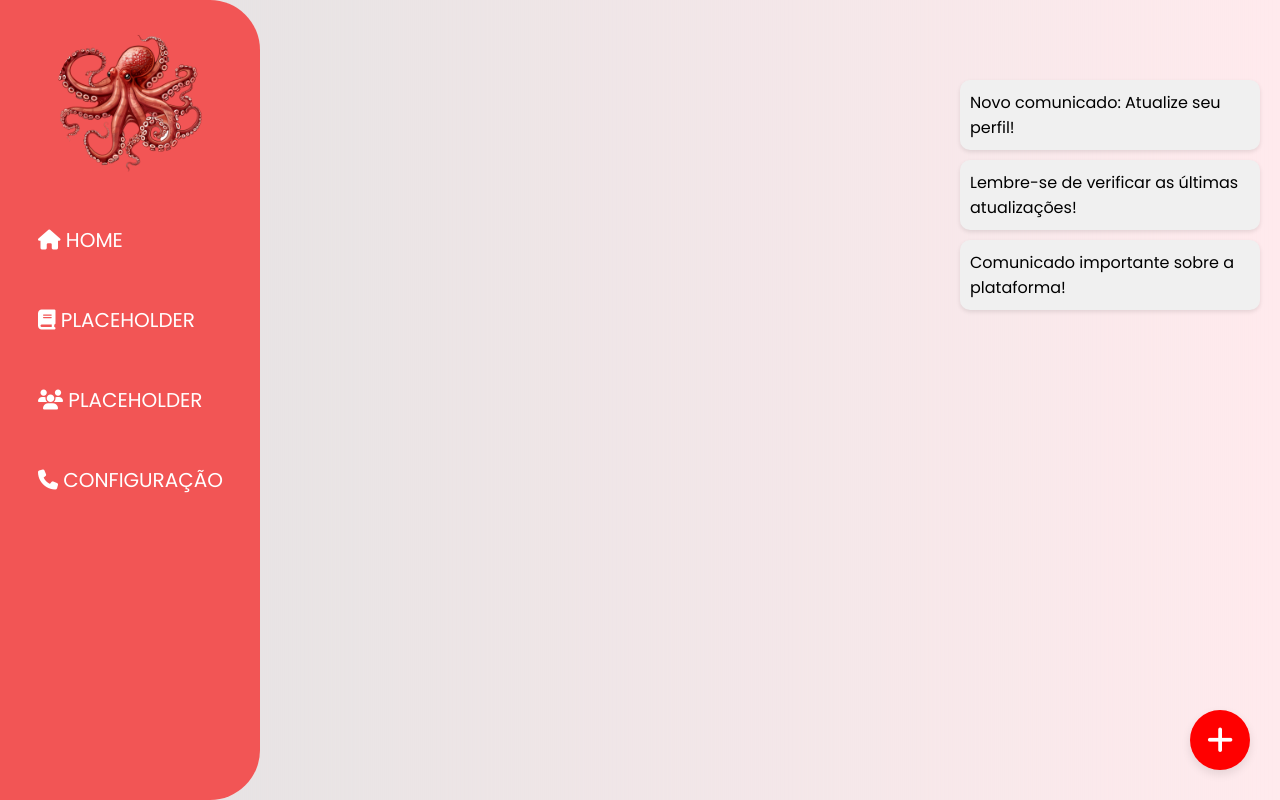
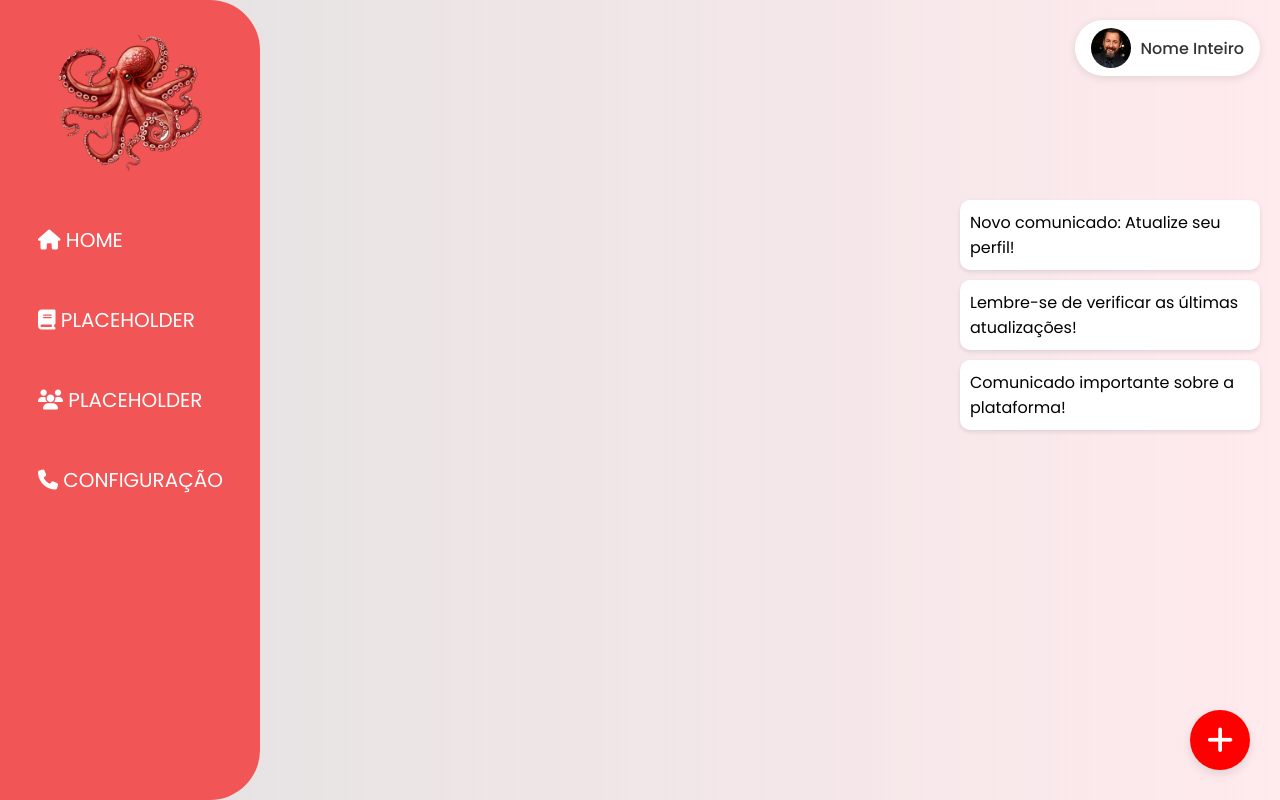
Before and after one commit to pucus-pr/pucus-3-semestre, a PHP site: page /app/Views/Home.html in a window 1280 px wide. Run offline with PHP 8.4, Linux system fonts and the light colour scheme.

Commit message:
front part5

```diff
--- a/app/Views/Home.html
+++ b/app/Views/Home.html
@@ -18,6 +18,17 @@
 </head>
 
 <body>
+
+    <div class="perfil-topo">
+        <img src="img/adan.png" alt="Foto de Perfil">
+        <span>Nome Inteiro</span>
+        <div class="perfil-menu">
+            <button onclick="window.location.href='/perfil'">Perfil</button>
+            <button onclick="logout()">Logout</button>
+          </div>
+
+    </div>
+
 
 <!-- Sidebar -->
 <nav>
@@ -62,7 +73,7 @@
                 <h1>Arthur Sales Major</h1>
                 <p id="postDate">12/02/2025</p>
             </div>
-            <button class="closeBtn"><i class="fas fa-times"></i></button>
+            <button type="button" class="closeBtn"><i class="fas fa-times"></i></button>
         </div>
 
         <div class="textt">
@@ -72,10 +83,10 @@
 
         <div class="button-group">
             <!-- Botão para adicionar imagem (corrigido - sem ícone duplicado) -->
-            <button id="addimgPostBtn"> Adicionar Imagem</button>
+            <button type="button"id="addimgPostBtn"> Adicionar Imagem</button>
 
             <!-- Botão de mais opções -->
-            <button id="moreOptionsBtn"><i class="fas fa-filter"></i> Filtrar</button>
+            <button type="button" id="moreOptionsBtn"><i class="fas fa-filter"></i> Filtrar</button>
 
             <!-- Opções adicionais -->
             <div id="moreOptions" style="display: none;">
@@ -237,7 +248,7 @@
                 </div>
             </div>
             <div class="postDescription">
-                <p>Lorem ipsum dolor sit amet consectetur adipisicing elit. Velit beatae magnam ab delectus!</p>
+                <p>Eu amo o pucus!</p>
             </div>
             <div class="postmid">
                 <img src="img/adan.png" alt="">
@@ -262,7 +273,37 @@
         midia.appendChild(novoPost);
     }
     </script>
+    <script>
+        function showDropdown() {
+  document.getElementById("dropdown").style.display = "block";
+}
 
+function hideDropdown() {
+  document.getElementById("dropdown").style.display = "none";
+}
+
+function goHome() {
+  window.location.href = "/home";
+}
+
+async function logout() {
+  try {
+    await fetch('/api/logout', {
+      method: 'POST' // ou 'GET', conforme seu backend espera
+    });
+
+    // Limpa dados locais (se estiver usando localStorage)
+    localStorage.removeItem('userId');
+
+    // Redireciona para login
+    window.location.href = "/login";
+  } catch (err) {
+    console.error("Erro ao fazer logout:", err);
+    alert("Erro ao sair. Tente novamente.");
+  }
+}
+
+    </script>
 
 
 </body>
--- a/public/css/nav.css
+++ b/public/css/nav.css
@@ -262,14 +262,14 @@ nav ul li a:hover:before {
 /* Comunicados */
 .comunicados {
     position: fixed;
-    top: 80px; /* Ajuste a posição conforme necessário */
+    top: 200px; /* Ajuste a posição conforme necessário */
     right: 20px;
-    z-index: 2;
+    z-index: 0;
     max-width: 300px;
 }
 
 .comunicado {
-    background-color: #f0f0f0;
+    background-color: #ffffff;
     border-radius: 10px;
     padding: 10px;
     margin-bottom: 10px;
@@ -535,3 +535,68 @@ nav ul li a:hover:before {
     width: 18px;
     height: 18px;
 }
+
+
+
+.perfil-topo {
+    position: fixed;
+    top: 20px;
+    right: 20px;
+    display: flex;
+    align-items: center;
+    background-color: #fff;
+    padding: 8px 16px;
+    border-radius: 30px;
+    box-shadow: 0 2px 8px rgba(0, 0, 0, 0.1);
+    z-index: 0;
+    font-family: 'Poppins', sans-serif;
+}
+
+.perfil-topo img {
+    width: 40px;
+    height: 40px;
+    border-radius: 50%;
+    object-fit: cover;
+    margin-right: 10px;
+}
+
+.perfil-topo span {
+    font-size: 16px;
+    font-weight: 500;
+    color: #333;
+}
+
+
+.perfil-topo:hover .perfil-menu {
+    display: flex;
+    flex-direction: column;
+}
+
+.perfil-menu {
+    display: none;
+    position: absolute;
+    top: 60px;
+    right: 0;
+    background-color: white;
+    box-shadow: 0 4px 8px rgba(0,0,0,0.1);
+    border-radius: 10px;
+    padding: 10px;
+    z-index: 0;
+    width: 140px;
+}
+
+.perfil-menu button {
+    all: unset;
+    padding: 8px 10px;
+    border-radius: 6px;
+    font-size: 14px;
+    color: #333;
+    cursor: pointer;
+    transition: background 0.2s ease;
+    text-align: left;
+    z-index: 0;
+}
+
+.perfil-menu button:hover {
+    background-color: #f2f2f2;
+}
```
Also changed, not shown: app/Views/Login.html (+8 -0 lines), app/Views/Perfil.html (+6 -6 lines), public/css/home.css (line endings or trailing spaces).
